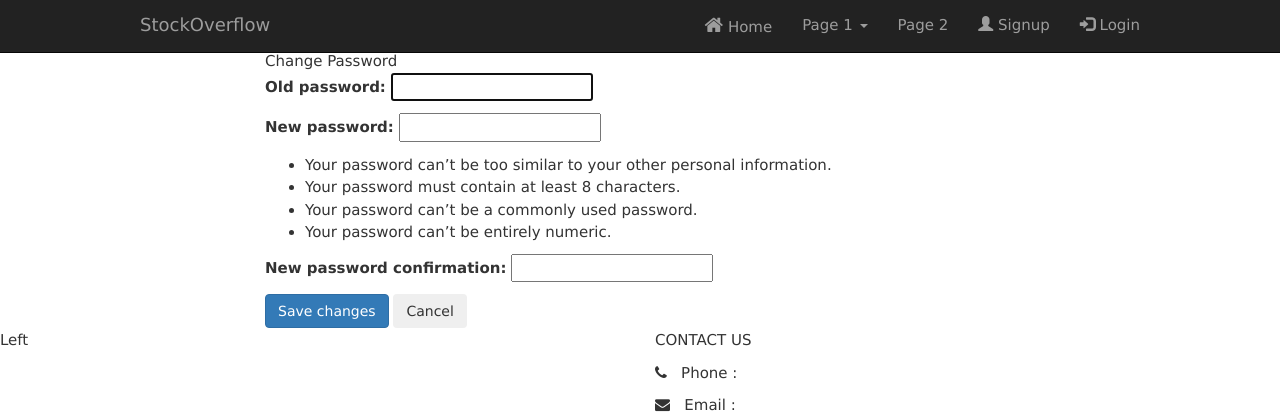
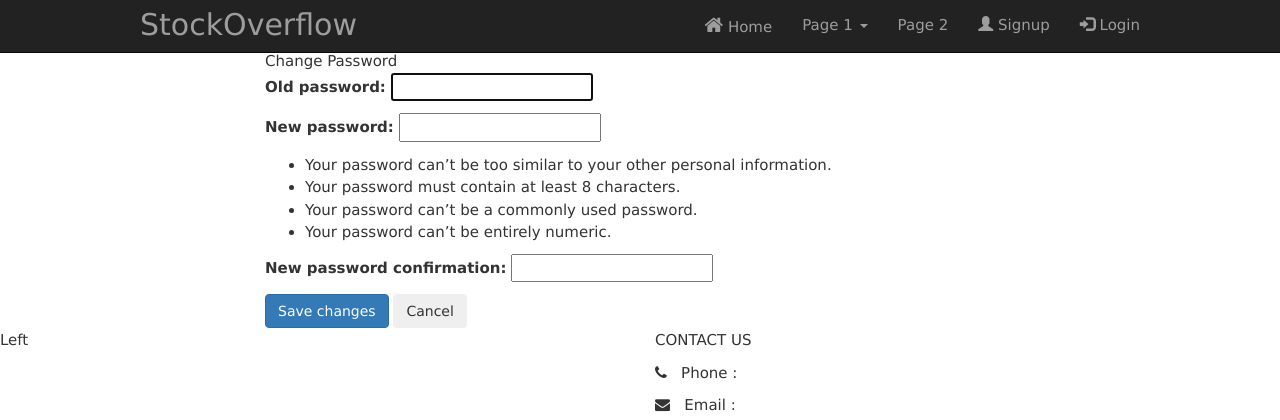
Before and after one commit to vishrutjetly/StockOverflow, a Django app: a page that uses templates/base.html in a window 1280 px wide. Shown: the top 420 px of the page. Run offline with Django 3.2, Linux system fonts and the light colour scheme; some libraries are stand-ins or nearby versions.

Commit message:
Minor Changes to css

```diff
--- a/static/css/homepage.css
+++ b/static/css/homepage.css
@@ -241,7 +241,7 @@ body{
 /*----------FOOTER----------------*/
 .futer {
   padding : 50px 25px 50px 25px;
-  position: absolute;
+  /*position: absolute;*/
   left: 0;
   bottom: 0;
   width: 100%;
--- a/templates/base.html
+++ b/templates/base.html
@@ -59,7 +59,7 @@
 	      <span class="icon-bar"></span>
 	      <span class="icon-bar"></span>
 	    </button>
-	    <a class="navbar-brand"  href="{% url 'home' %}">StockOverflow </a>
+	    <a class="navbar-brand"  href="{% url 'home' %}" style="font-size:30px;">StockOverflow </a>
 	  </div>
 	  <div class="collapse navbar-collapse" id="myNavbar">
 	    <ul class="nav navbar-nav navbar-right" style="padding-right:10%;">
```
